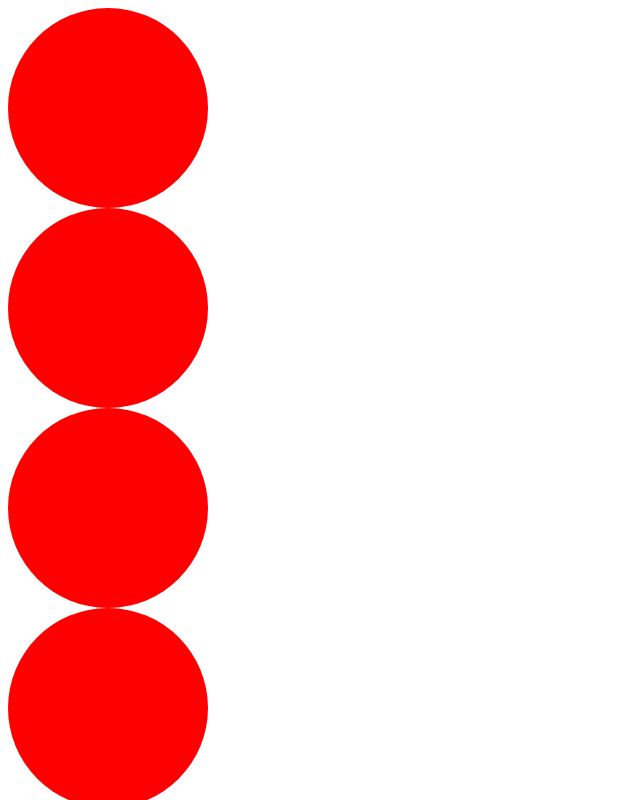
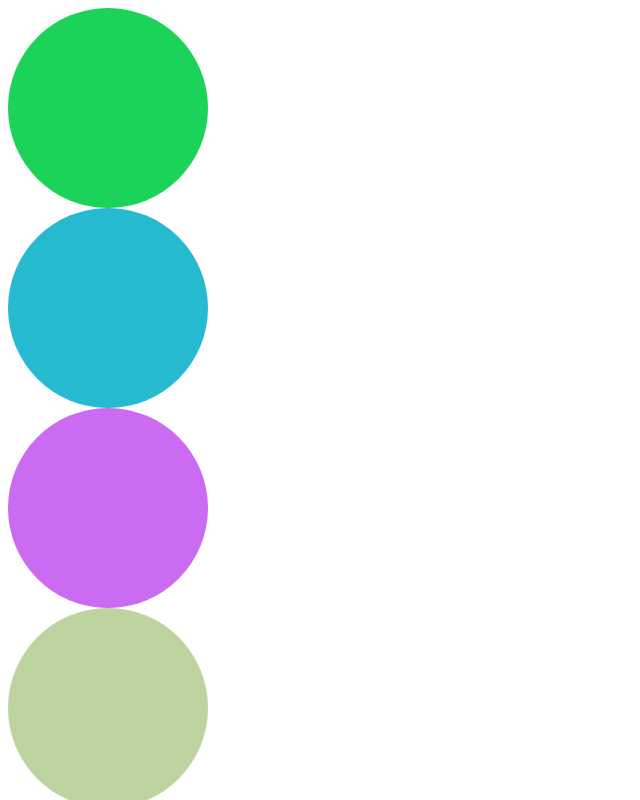
Before and after one commit to egidijusguobis/react-nd, a React (Create React App) app in the folder nd/: page / in a window 1280 px wide. Shown: the top 800 px of the page, without its empty margins (0-640 px from the left). Built offline with nearby package versions, Linux system fonts and the light colour scheme.

Commit message:
poppin baloons

```diff
--- a/nd/src/Components/Balloon.jsx
+++ b/nd/src/Components/Balloon.jsx
@@ -1,11 +1,36 @@
+import { Component } from 'react';
+
+class Balloon extends Component {
+    constructor() {
+        super()
+        this.state = {
+            color: '#'+Math.floor(Math.random()*16777215).toString(16),
+        };
+
+    }
+
+    click = () => {
+        this.setState({
+            color: 'none',
+        })
+        // console.log('labas');
+    }
 
 
-function Balloon (props) {
-    return (
-        <>
-        <div className='balloon' style={{background: props.color}}></div>
-        </>
-    );
+    render () {
+        return (
+            <>
+                <div className='balloon' onClick={this.click} style={{background: this.state.color}}></div>
+            </>
+        )
+    }
 }
 
+
+    //     return (
+//         <>
+//         <div className='balloon' style={{background: props.color}}></div>
+//         </>
+//     );
+// }
 export default Balloon;
```
